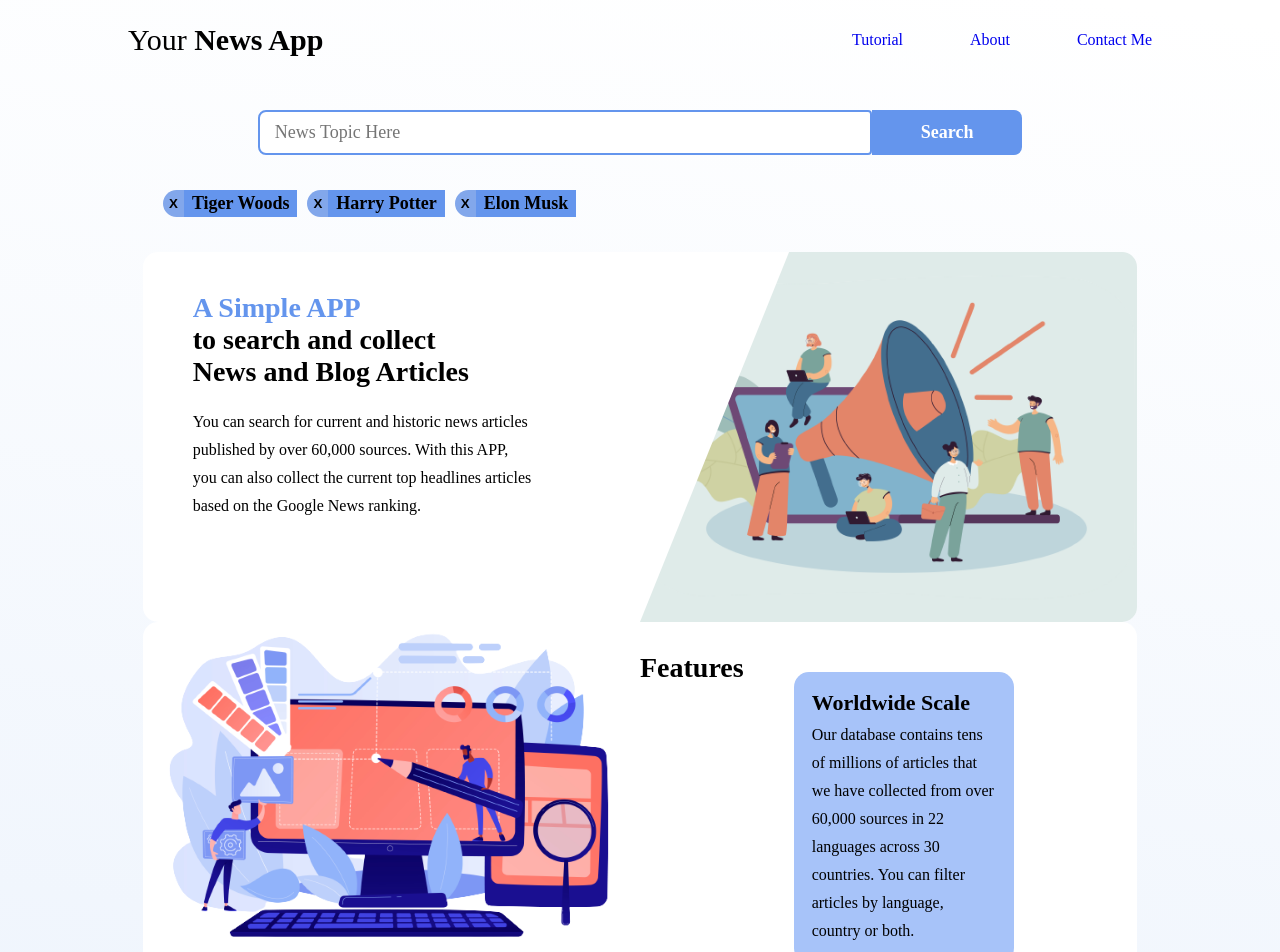
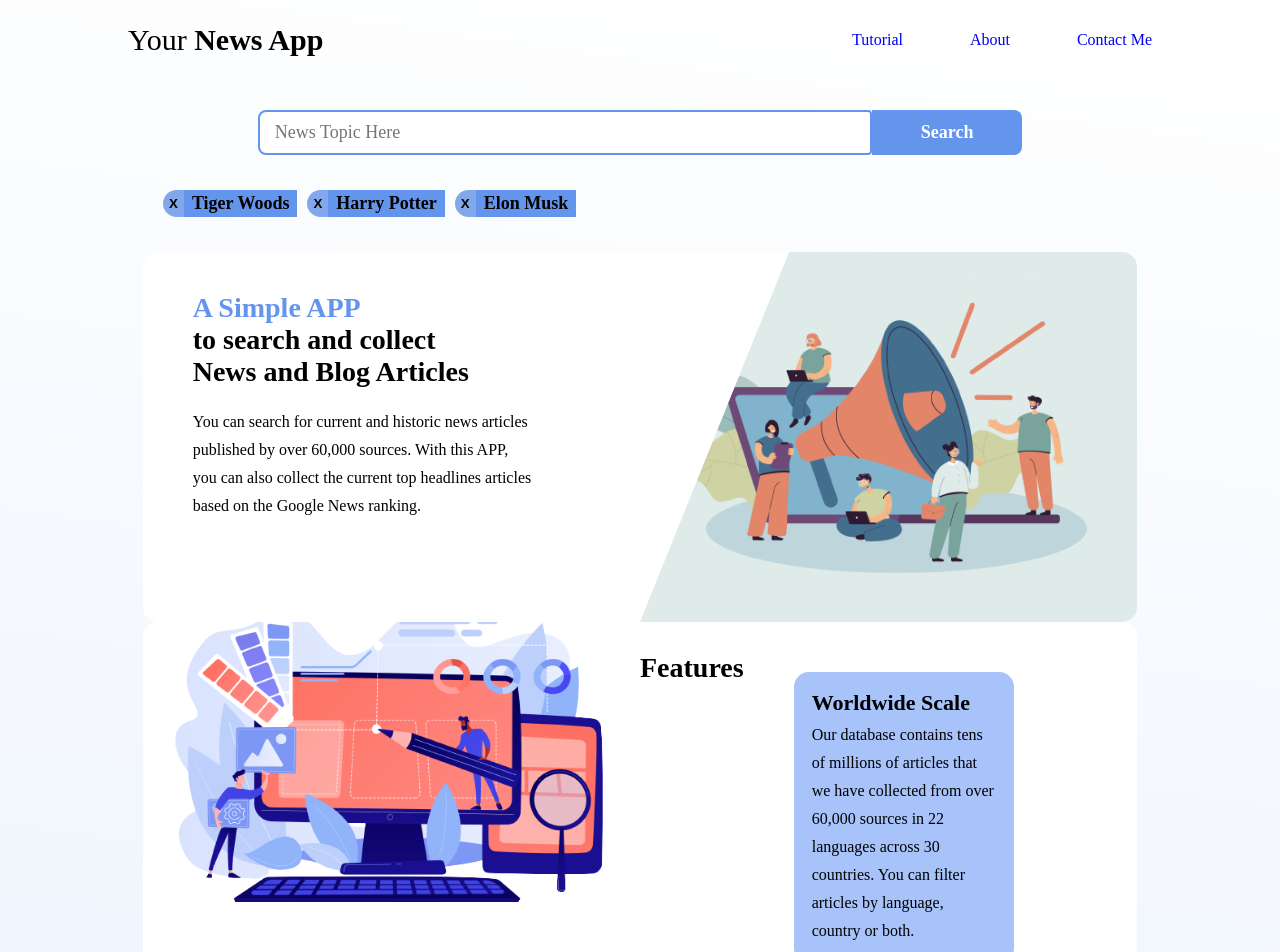
Before and after one commit to PercaysoRecruitment/pe3-soc_cohort_8-hkmarcoot, a React (Create React App) app in the folder newsapp/: page / in a window 1280 px wide. Shown: the top 952 px of the page. Built offline with nearby package versions, Linux system fonts and the light colour scheme; no server answers; a web font is replaced by a local one.

Commit message:
adjust image height in feature section

```diff
--- a/newsapp/src/styles.css
+++ b/newsapp/src/styles.css
@@ -347,7 +347,7 @@ input[type="submit"] {
   background: url("./webdesign.png") no-repeat;
   background-position: center;
   background-size: cover;
-  height: 340px;
+  height: 280px;
   width: 100%;
   border-radius: 15px;
 }
```
